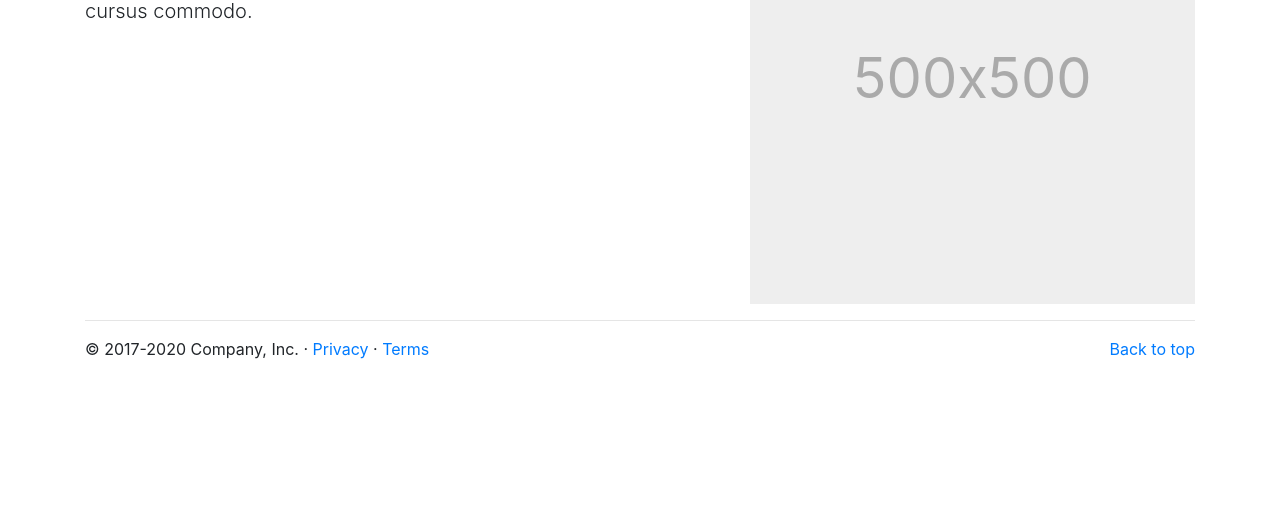
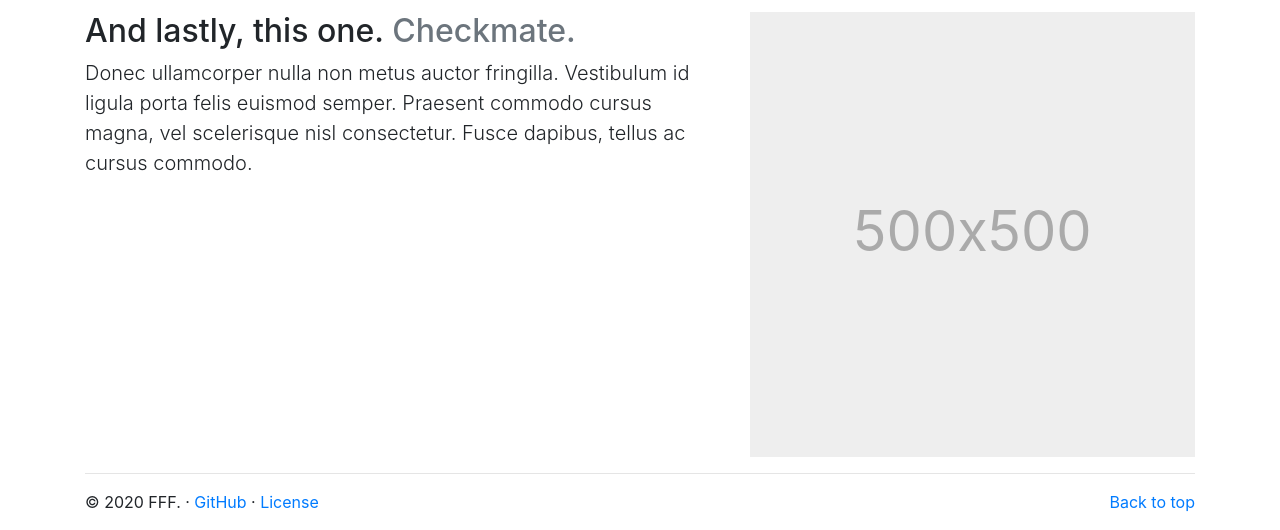
Before and after one commit to ProjectFFF/FFF, a Django app: page / in a window 1280 px wide. Shown: the part 2073-2603 px from the top of the page. Before the commit the page ends 2432 px from the top, so only its background shows below. Run offline with Django 3.2, Linux system fonts and the light colour scheme; some libraries are stand-ins or nearby versions.

Commit message:
home design edit

```diff
--- a/main/templates/home.html
+++ b/main/templates/home.html
@@ -9,7 +9,7 @@
       </ol>
       <div class="carousel-inner">
         <div class="carousel-item active">
-          <img src="{% static '대표페이지.jpg'%}" class="img-fluid" alt="Responsive image" />
+          <img src="{% static '대표페이지.jpg'%}" class="img-fluid" alt="Responsive image" width="100%" />
           <!--
           <svg
             class="bd-placeholder-img"
@@ -40,7 +40,7 @@
           </div>
         </div>
         <div class="carousel-item">
-          <img src="{% static '준비.png'%}" class="img-fluid" alt="Responsive image" />
+          <img src="{% static '대표페이지.jpg'%}" class="img-fluid" alt="Responsive image" width="100%" />
           <!--
           <svg
             class="bd-placeholder-img"
@@ -71,7 +71,7 @@
           </div>
         </div>
         <div class="carousel-item">
-          <img src="{% static '준비.png'%}" class="img-fluid" alt="Responsive image" />
+          <img src="{% static '대표페이지.jpg'%}" class="img-fluid" alt="Responsive image" width="100%" />
           <!--
           <svg
             class="bd-placeholder-img"
@@ -345,8 +345,8 @@
     <footer class="container">
       <p class="float-right"><a href="#">Back to top</a></p>
       <p>
-        &copy; 2017-2020 Company, Inc. &middot; <a href="#">Privacy</a> &middot;
-        <a href="#">Terms</a>
+        &copy; 2020 FFF. &middot; <a href="https://github.com/ProjectFFF/FFF">GitHub</a> &middot;
+        <a href="https://choosealicense.com/licenses/bsd-2-clause/">License</a>
       </p>
     </footer>
   </main>
```
